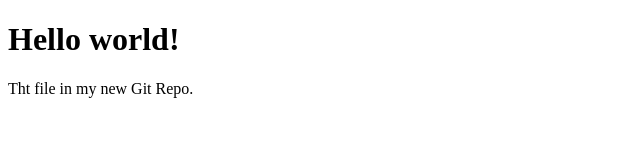
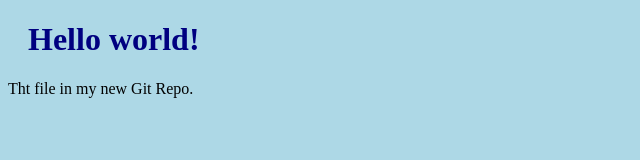
Before and after one commit to devops3rddigtal/githublearning, a plain HTML site: page index.html in a window 1280 px wide. Shown: the whole page, without its empty margins (0-640 px from the left). Drawn offline with Linux system fonts and the light colour scheme.

Commit message:
feb 20 12:36

```diff
--- a/index.html
+++ b/index.html
@@ -2,6 +2,7 @@
 <html>
 <head>
 <title>Hello World!</title>
+<link rel="stylesheet" href="style.css">
 </head>
 <body>
 
--- /dev/null
+++ b/style.css
@@ -0,0 +1,8 @@
+body {
+background-color: lightblue;
+}
+
+h1 {
+color: navy;
+margin-left: 20px;
+}
```
